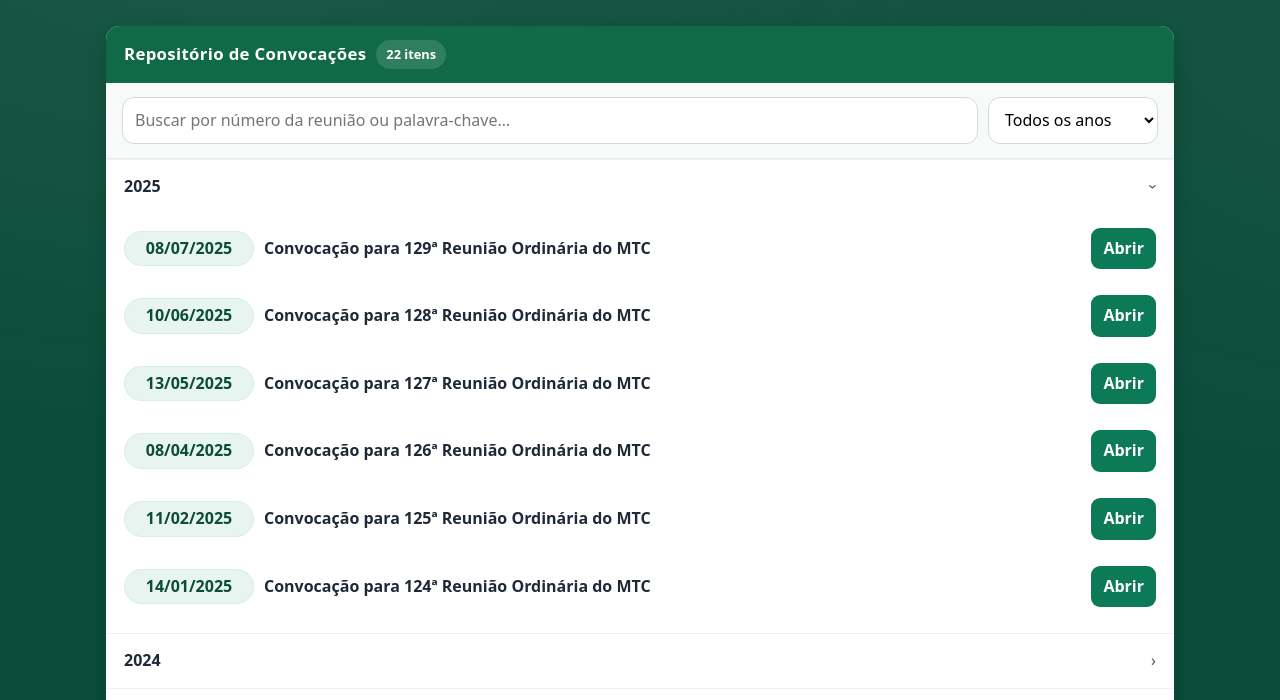
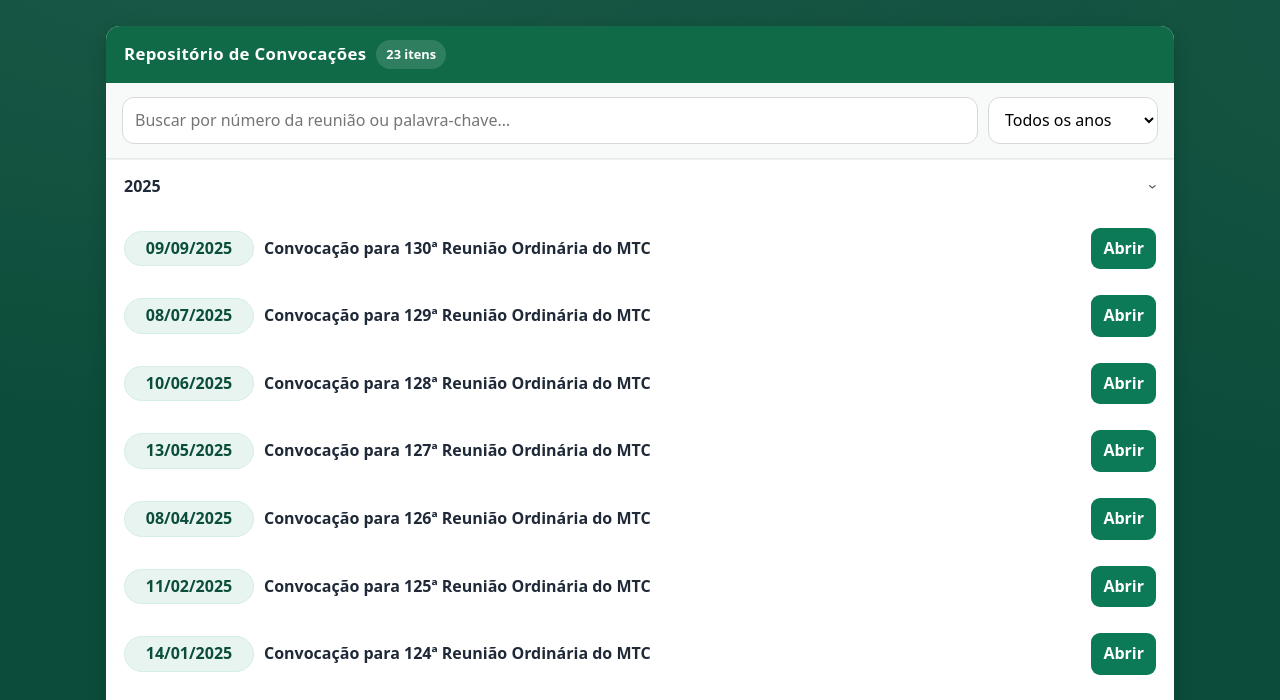
Before and after one commit to mtcfeunb/mtc_fe, a plain HTML site: page convocacoes.html in a window 1280 px wide. Shown: the part 88-788 px from the top of the page. Drawn offline with Linux system fonts and the light colour scheme.

Commit message:
Update convocacoes.html

```diff
--- a/convocacoes.html
+++ b/convocacoes.html
@@ -211,7 +211,15 @@
           </summary>
           <div class="items" data-year="2025">
             <!-- copie/edite os itens conforme necessário -->
-            <div class="item" data-title="Convocação para 129ª Reunião Ordinária do MTC">
+            <div class="item" data-title="Convocação para 130ª Reunião Ordinária do MTC">
+              <div class="date">09/09/2025</div>
+              <div class="title">Convocação para 130ª Reunião Ordinária do MTC</div>
+              <a class="open-link" target="_blank" rel="noopener" href="https://drive.google.com/file/d/1ykgl_DA0Uqmcjgcd7rIXDe7ONxOBBf6_/view?usp=sharing" aria-label="Abrir a Convocação da 130">
+
+                Abrir
+              </a>
+            </div>
+			<div class="item" data-title="Convocação para 129ª Reunião Ordinária do MTC">
               <div class="date">08/07/2025</div>
               <div class="title">Convocação para 129ª Reunião Ordinária do MTC</div>
               <a class="open-link" target="_blank" rel="noopener" href="https://drive.google.com/file/d/1WhBRp3mLoyl6grgaDbHTye7mt8eZDSiU/view?usp=sharing" aria-label="Abrir a Convocação da 129">
@@ -219,6 +227,7 @@
                 Abrir
               </a>
             </div>
+
 			<div class="item" data-title="Convocação para 128ª Reunião Ordinária do MTC">
               <div class="date">10/06/2025</div>
               <div class="title">Convocação para 128ª Reunião Ordinária do MTC</div>
```
